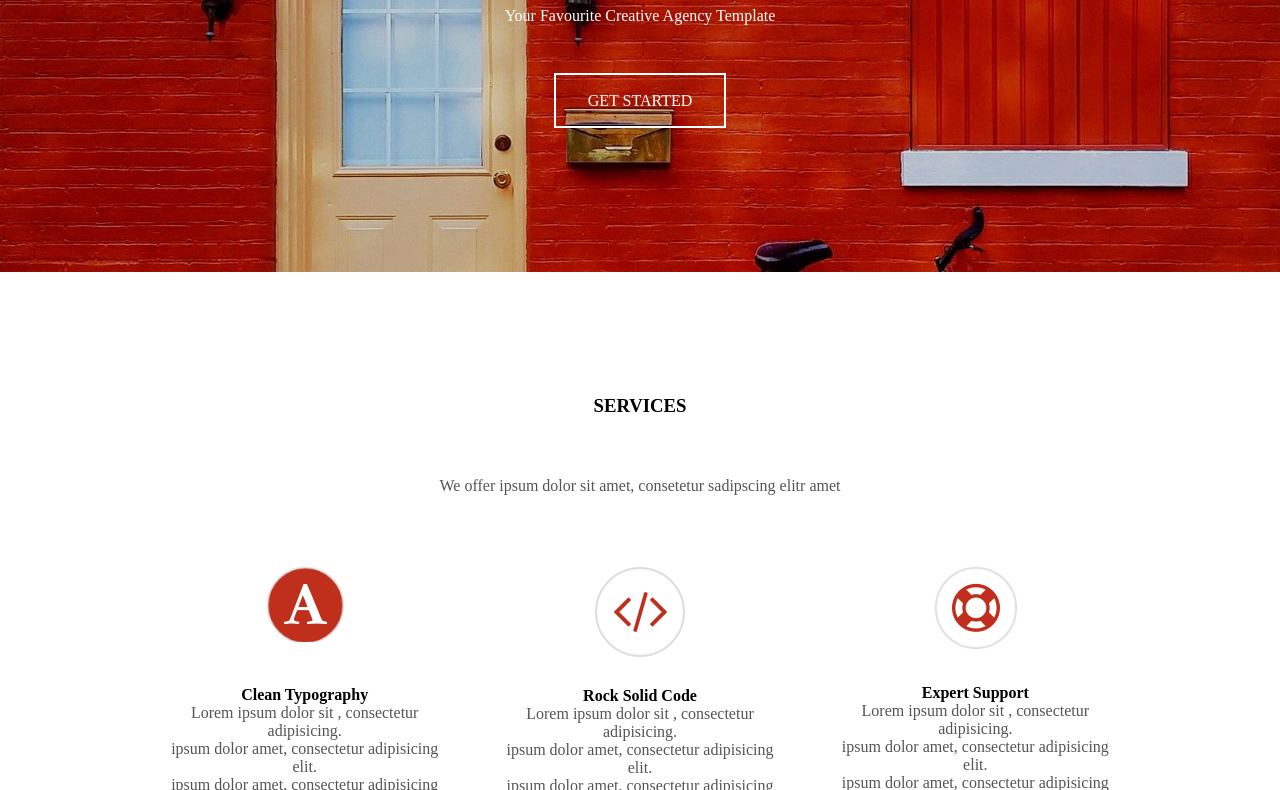
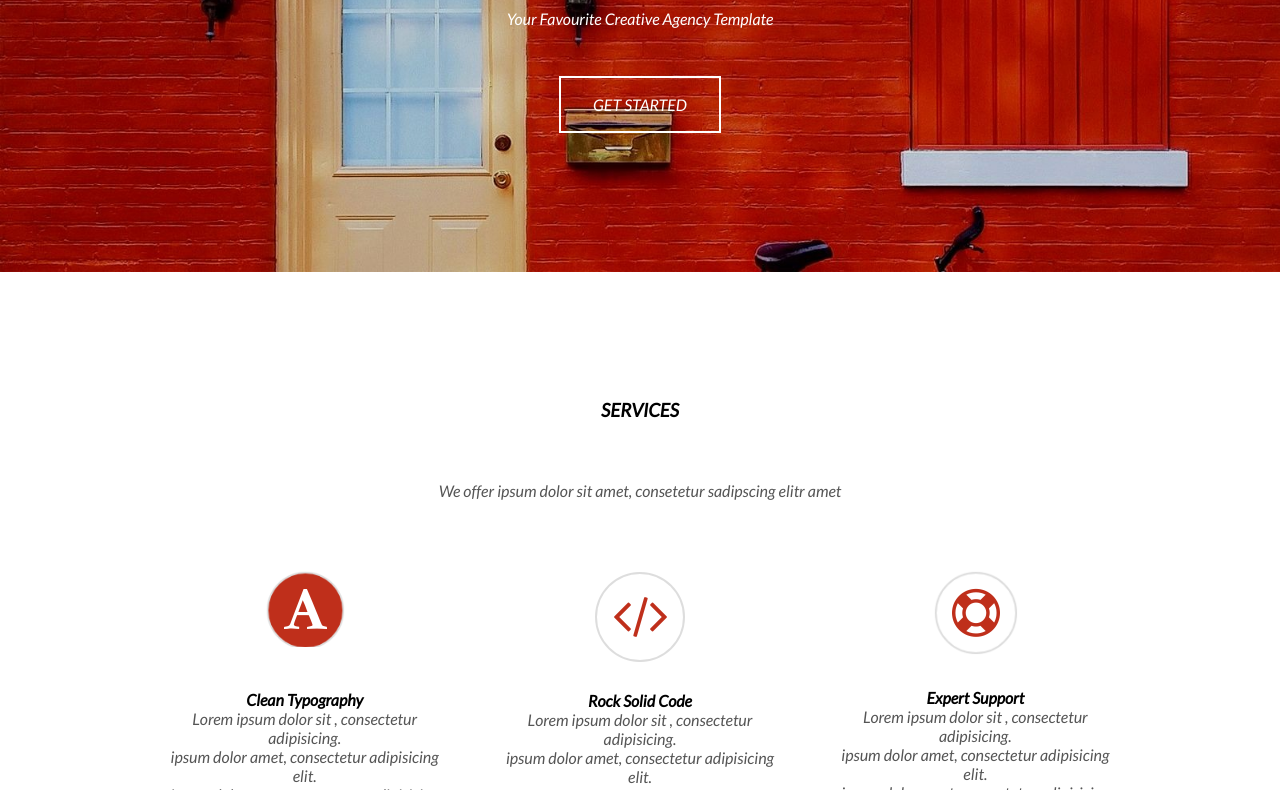
Before and after one commit to Erbol040520/startup, a plain HTML site: page index.html in a window 1280 px wide. Shown: the part 361-1151 px from the top of the page. Drawn offline with nearby package versions, Linux system fonts and the light colour scheme.

Commit message:
Add files via upload

```diff
--- a/index.html
+++ b/index.html
@@ -4,6 +4,7 @@
 <head>
     <meta charset="UTF-8">
     <meta name="viewport" content="width=device-width, initial-scale=1.0">
+    <link href="https://fonts.googleapis.com/css2?family=Lato:ital@1&display=swap" rel="stylesheet">
     <link rel="stylesheet" href="style.css">
     <title>Startup</title>
 </head>
--- a/style.css
+++ b/style.css
@@ -5,7 +5,9 @@
 }
 body{
     background: url(img/Layer\ 10.jpg) 0 0/100% no-repeat;
+    font-family: 'Lato', sans-serif;
 }
+
 p,span{
     color: #555555;
 }
```
